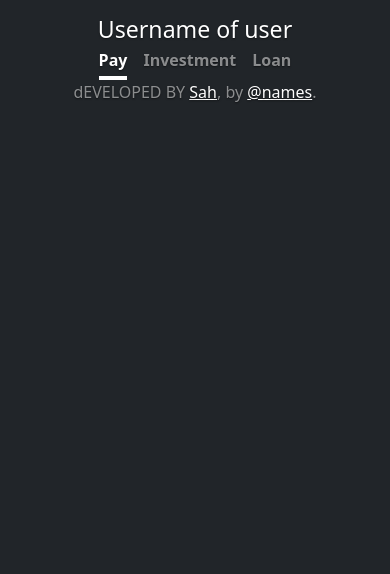
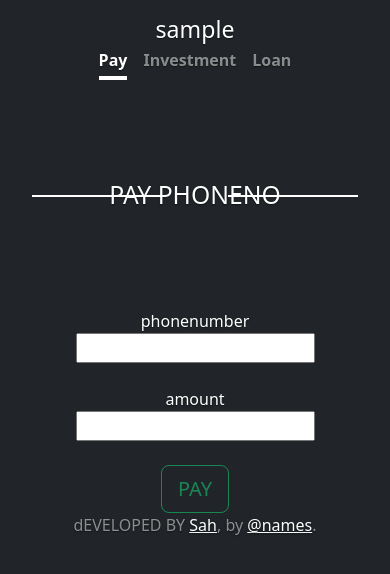
Before and after one commit to sahilsgovekar/Payment_System_and_Financial_Interface_using_CBDC, a Flask app: page /pay/phoneno in a window 390 px wide. Shown: the top 574 px of the page. Run offline with Flask 2, Linux system fonts and the light colour scheme; the visitor is signed in with stand-in values (Sample User, id 1); data comes from the database, SQL or seed files in the repository.

Commit message:
made phoneno pay work:

```diff
--- a/server.py
+++ b/server.py
@@ -225,22 +225,60 @@ def pay_username():
 
 
 
-    return render_template("pay_username.html")
+    return render_template("pay_username.html", username=current_user.username, logged_in=True)
 
 #qr pay
-@app.route("/pay/qr")
+@app.route("/pay/qr", methods=["GET", "POST"])
 @login_required
 def pay_qr():
     return render_template("pay_qr.html")
 
 #phone no pay
-@app.route("/pay/phoneno")
+@app.route("/pay/phoneno", methods=["GET", "POST"])
 @login_required
 def pay_phoneno():
-    return render_template("pay_phoneno.html")
+    if request.method == 'POST':
+        p_phonenumber = request.form["pno"]
+        p_amount = int(request.form["amount"])
+        # remBal.query.filter_by(username=request.form.get('l_username')).first()
+        # fu = User.query.filter_by(phoneno=p_phonenumber).first()
+        fuser = remBal.query.filter_by(username=current_user.username).first()
+        if fuser.balance < p_amount:
+            flash("Insuffecient amount")
+            return redirect(url_for('pay_phoneno'))
+        else:
+            tu = User.query.filter_by(phoneno=p_phonenumber).first()
+            if not tu:
+                flash("Phone Number dosent exist")
+                return redirect(url_for('pay_username'))
+            else:
+                #updating database
+                tuser = remBal.query.filter_by(username=tu.username).first()
+                tuser.balance += p_amount
+                fuser.balance -= p_amount
+                db.session.commit()
+                flash(f"{p_amount} sucessfully sent to {p_phonenumber}")
+                obj = clientTranscation.query.all()
+                tno = int(obj[-1].transcation_id)
+                now = datetime.now()
+                current_time = now.strftime("%H:%M:%S")
+                f_username = fuser.username
+                new_trans = clientTranscation(
+                    transcation_id = tno + 1,
+                    f_username = f_username,
+                    t_username = p_phonenumber,
+                    amount = p_amount,
+                    date = date.today(),
+                    time = current_time
+                )
+                db.session.add(new_trans)
+                db.session.commit()
+
+
+    return render_template("pay_phoneno.html", username=current_user.username, logged_in=True)
 
 #bank transfer
-@app.route("/pay/banktransfer")
+@app.route("/pay/banktransfer", methods=["GET", "POST"])
 @login_required
 def pay_banktransfer():
     return render_template("pay_banktransfer.html")
--- a/templates/pay_phoneno.html
+++ b/templates/pay_phoneno.html
@@ -43,7 +43,7 @@
         <!-- Heading include username from database and nav bar -->
         <header class="mb-auto">
             <div>
-                <h3 class="float-md-start mb-0">Username of user</h3>
+                <h3 class="float-md-start mb-0">{{username}}</h3>
                 <nav class="nav nav-masthead justify-content-center float-md-end">
                     <a class="nav-link fw-bold py-1 px-0 active" aria-current="page" href="#">Pay</a>
                     <a class="nav-link fw-bold py-1 px-0" href="#">Investment</a>
@@ -56,6 +56,32 @@
 
         <!-- main sectrion content -->
         <main class="px-3">
+            <div>
+                <h2 class="hr-lines"> PAY PHONENO </h2>
+            </div>
+
+            <form action="" method="post">
+                {% with messages = get_flashed_messages() %}
+                    {% if messages %}
+                        {% for message in messages %}
+                        <p>{{ message }}</p>
+                        {% endfor %}
+                    {% endif %}
+                {% endwith %}
+                <label for="">phonenumber</label>
+                <br>
+                <input type="number" name="pno" id="">
+                <br><br>
+                <label for="">amount</label>
+                <br>
+                <input type="number" name="amount" id="">
+                <br><br>
+                <input type="submit" value="PAY" class="btn btn-outline-success btn-lg">
+            </form>
+
+
+
+
 
 
         </main>
--- a/templates/pay_username.html
+++ b/templates/pay_username.html
@@ -44,7 +44,7 @@
         <!-- Heading include username from database and nav bar -->
         <header class="mb-auto">
             <div>
-                <h3 class="float-md-start mb-0">Username of user</h3>
+                <h3 class="float-md-start mb-0">{{username}}</h3>
                 <nav class="nav nav-masthead justify-content-center float-md-end">
                     <a class="nav-link fw-bold py-1 px-0 active" aria-current="page" href="#">Pay</a>
                     <a class="nav-link fw-bold py-1 px-0" href="#">Investment</a>
```
